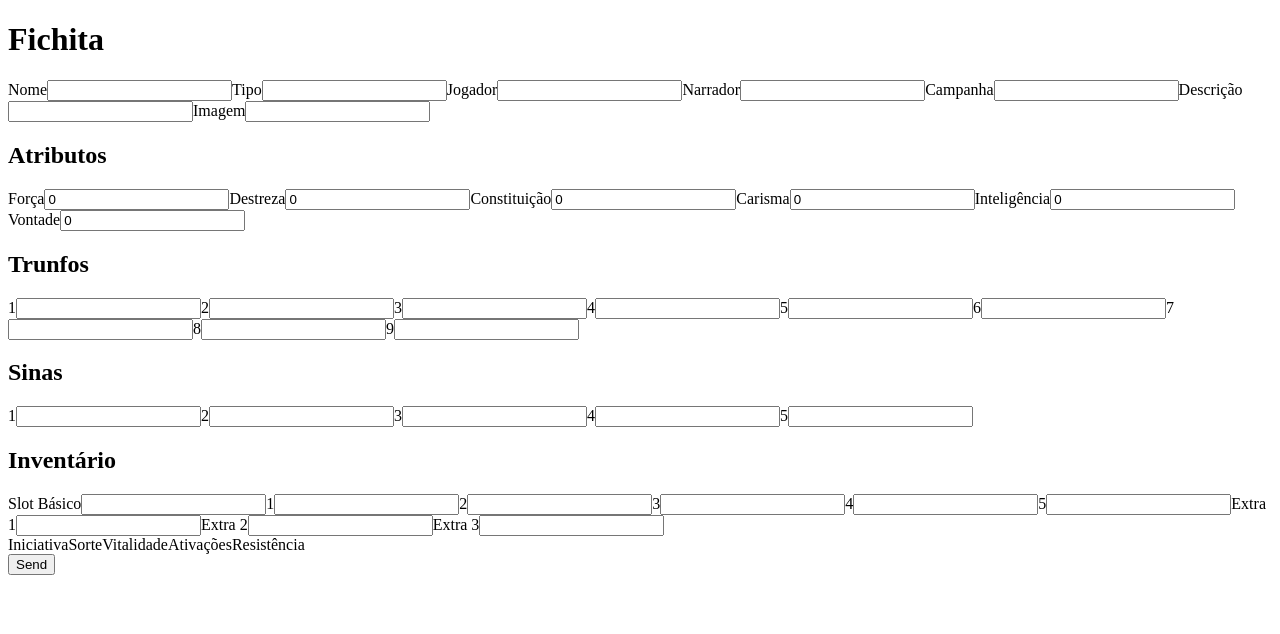
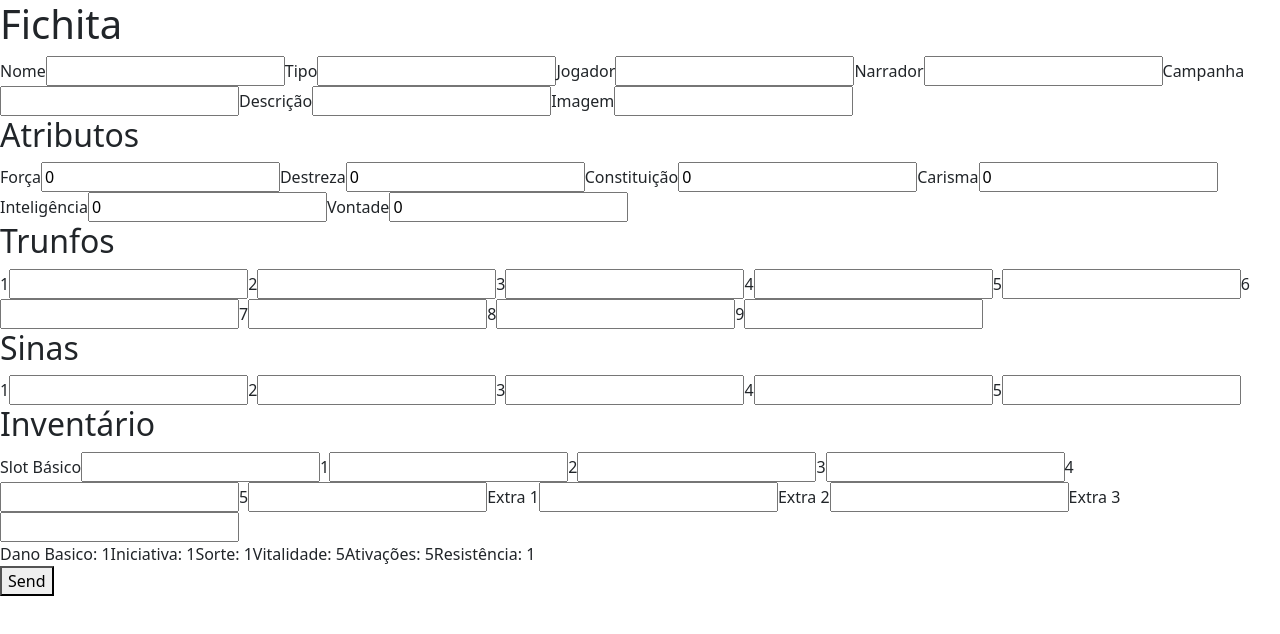
Before and after one commit to ArmandoFigueiredo/Projeto2-CharacterBuild, a React (Create React App) app: page /buildpage in a window 1280 px wide. Shown: the top 634 px of the page. Built offline with nearby package versions, Linux system fonts and the light colour scheme.

Commit message:
Atributos Sec

```diff
--- a/src/components/FormPericias/index.js
+++ b/src/components/FormPericias/index.js
@@ -7,7 +7,7 @@ export function FormPericias(props) {
     const [form, setForm] = useState({
         fichaId: "",
         pericias: [],
-      });
+    });
 
     const [currentPericia, setCurrentPericia] = useState ({
         desPericia:"",
--- a/src/components/FormPrimario/index.js
+++ b/src/components/FormPrimario/index.js
@@ -95,18 +95,6 @@ export function FormPrimario(props) {
         console.log(formPri.atrDanoBasico);
         console.log("baganananad");
 
-
-        // setAtributosSecundarios({...atributosSecundarios,
-        //     danoBasico:Number(`${formPri.atrDanoBasico}`),
-        //     iniciativa:Number(`${formPri.atrIniciativa}`),
-        //     sorte:Number(`${formPri.atrSorte}`),
-        //     vitalidade:Number(`${formPri.atrVitalidade}`),
-        //     ativacoes:Number(`${formPri.atrAtivacoes}`),
-        //     resistencia:Number(`${formPri.atrResistencia}`)
-        // })
-        //console.log(atributosSecundarios.danoBasico);
-        //console.log("anananansiansianainsiansianisnaisin")
-
         },[formPri.atrForca]);
 
     useEffect(()=>{
@@ -148,8 +136,6 @@ export function FormPrimario(props) {
         console.log("haushauhsuahsuhauhsuausha");
 
         },[formPri.atrVontade])
-
-
 
 
     return(<>
@@ -278,12 +264,12 @@ export function FormPrimario(props) {
         </div>
 
         <div>
-            {/* {formPri.map((curr)=>{return(<label>{curr}</label>)})} */}
-            <label htmlFor="iniciativa">Iniciativa</label>
-            <label htmlFor="sorte">Sorte</label>
-            <label htmlFor="vitalidade">Vitalidade</label>
-            <label htmlFor="ativacoes">Ativações</label>
-            <label htmlFor="resistencia">Resistência</label>
+        <label htmlFor="danobasico">Dano Basico: {formPri.atrDanoBasico} </label>
+        <label htmlFor="iniciativa">Iniciativa: {formPri.atrIniciativa} </label>
+        <label htmlFor="sorte">Sorte: {formPri.atrSorte} </label>
+        <label htmlFor="vitalidade">Vitalidade: {formPri.atrVitalidade}</label>
+        <label htmlFor="ativacoes">Ativações: {formPri.atrAtivacoes}</label>
+        <label htmlFor="resistencia">Resistência: {formPri.atrResistencia}</label>
         </div>
 
         {/* <div>
@@ -299,6 +285,26 @@ export function FormPrimario(props) {
 
     </form>
 
+
 </>)
 
     }
+
+
+
+
+
+
+
+
+
+    // setAtributosSecundarios({...atributosSecundarios,
+        //     danoBasico:Number(`${formPri.atrDanoBasico}`),
+        //     iniciativa:Number(`${formPri.atrIniciativa}`),
+        //     sorte:Number(`${formPri.atrSorte}`),
+        //     vitalidade:Number(`${formPri.atrVitalidade}`),
+        //     ativacoes:Number(`${formPri.atrAtivacoes}`),
+        //     resistencia:Number(`${formPri.atrResistencia}`)
+        // })
+        //console.log(atributosSecundarios.danoBasico);
+        //console.log("anananansiansianainsiansianisnaisin")
--- a/src/index.js
+++ b/src/index.js
@@ -2,6 +2,7 @@ import React from 'react';
 import ReactDOM from 'react-dom/client';
 import App from './App';
 import { BrowserRouter } from 'react-router-dom';
+import 'bootstrap/dist/css/bootstrap.css';
 
 
 const root = ReactDOM.createRoot(document.getElementById('root'));
```
